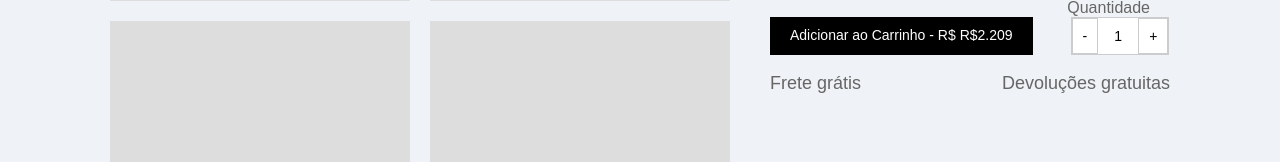
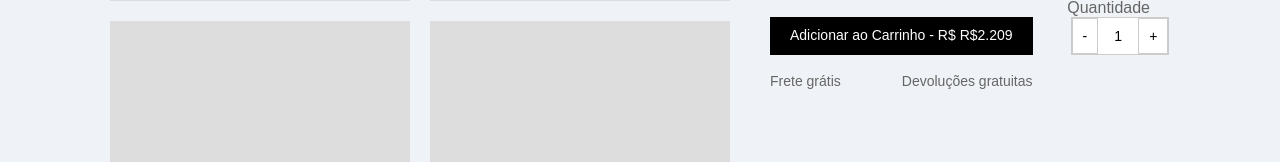
Before and after one commit to TheParousia/PI-TI-Ecommerce, a Django app: page / in a window 1280 px wide. Shown: the part 319-481 px from the top of the page. Run offline with Django 4.2, Linux system fonts and the light colour scheme.

Commit message:
Criação da tela de Detalhes do Produto, FInalizada.

```diff
--- a/produto/templates/produto_detalhes.html
+++ b/produto/templates/produto_detalhes.html
@@ -153,15 +153,14 @@
         font-size: 14px;
         color: #666;
         display: flex;
-        justify-content: space-between;
+        gap: 61px;
     }
 
     .additional-info a {
         color: #666;
         text-decoration: none;
         display: flex;
-        justify-content: flex-end;
-
+        gap: 61px;
     }
 
     .additional-info a:hover {
@@ -220,12 +219,11 @@
         </div>
 
         <!-- Informações adicionais -->
+        <br>
         <div class="additional-info">
-            <p>Frete grátis
-            </p>
-            <p>
-                <a href="#">Devoluções gratuitas</a>
-            </p>
+        	<a margin-right: 1px;
+             class="info-item">Frete grátis </a>
+            <a class="info-item">Devoluções gratuitas</a>
         </div>
     </div>
 </div>
--- a/produto/urls.py
+++ b/produto/urls.py
@@ -5,4 +5,5 @@ from . import views
 urlpatterns = [
     path('', views.detalhesProduto, name="detalhesProdutos"),
     # path('produtos/detalhes/<int:produto_id>', views.detalhesProduto, name="detalhesProdutos"),
+    path('add_infor', views.add_infor, name="add_infor"),
 ]
--- a/produto/views.py
+++ b/produto/views.py
@@ -1,4 +1,5 @@
 
+from multiprocessing import context
 from django.http import HttpResponse
 from django.shortcuts import render, get_object_or_404
 from django.template import loader
@@ -30,3 +31,6 @@ def detalhesProduto(request):
     return render(request, 'produto_detalhes.html', context)
 
     # return HttpResponse("template.render()")
+def add_infor(request):
+
+    return render(request, 'add_infor', context)
```
